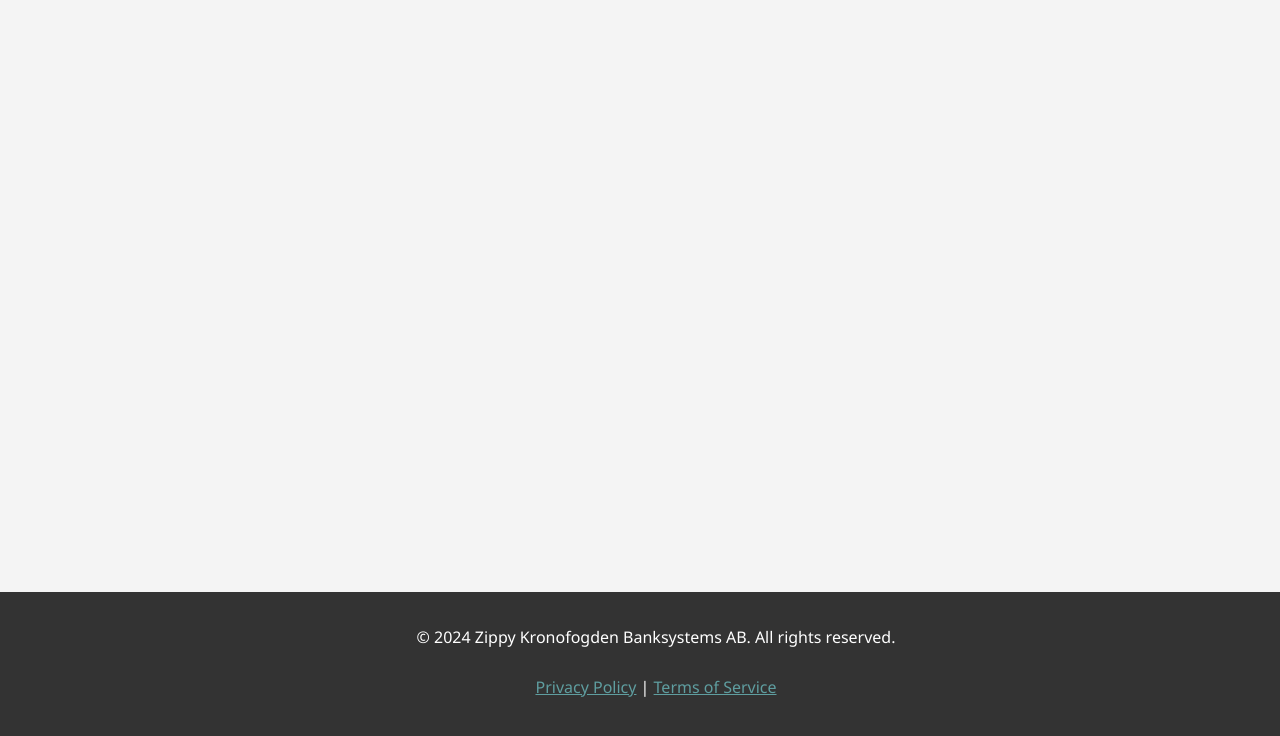
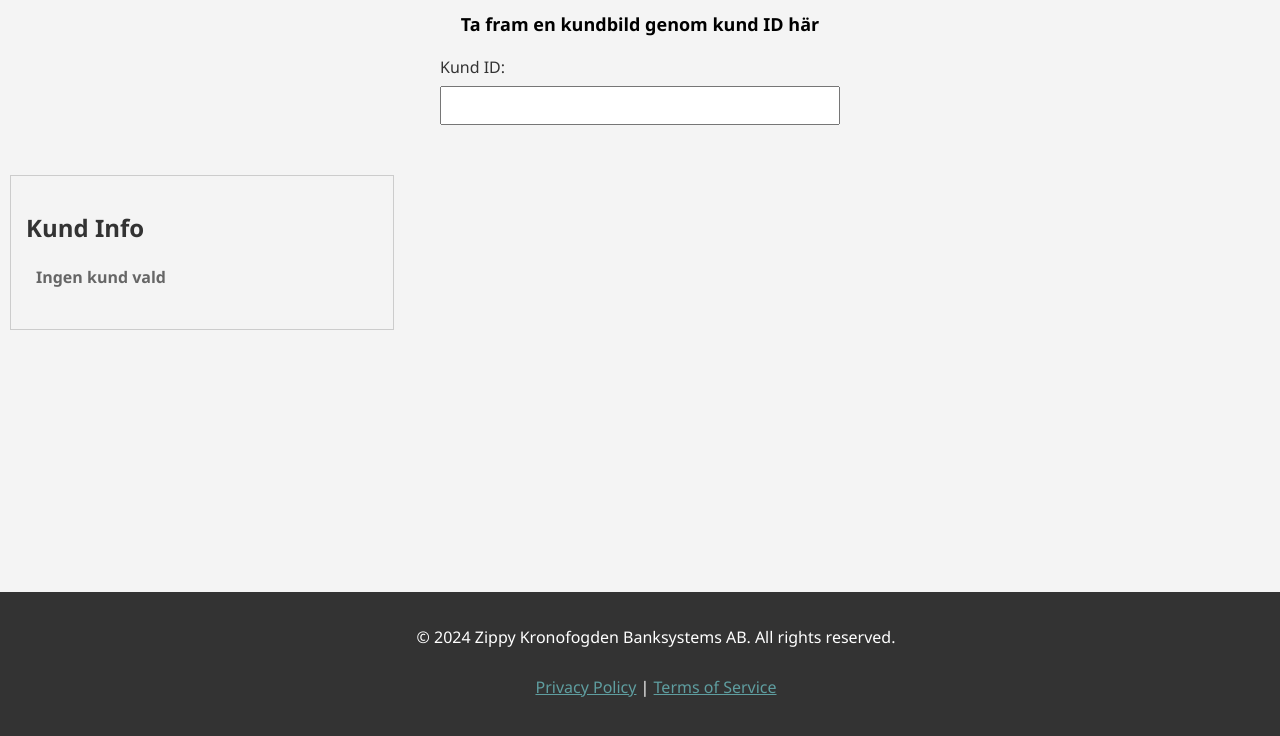
Before and after one commit to Zippy6666/episkt_bank_system, a Flask app: page /kundbild in a window 1280 px wide. Shown: the part 60-796 px from the top of the page. Run offline with Flask 3, Linux system fonts and the light colour scheme; the visitor is signed in with stand-in values (Sample User, id 1); parts of the project's set-up code (start-up, migrations or seed data) failed here and were passed over.

Commit message:
kundbild funktionalitet

```diff
--- a/app.py
+++ b/app.py
@@ -121,10 +121,18 @@ def index() -> str:
 
 
 # kundbild
-@app.route("/kundbild")
+@app.route("/kundbild", methods=["GET", "POST"])
 @login_required
 def kundbild() -> str:
-    return render_template("kundbild.html")
+    data = dict(
+        kundid="",
+        kundinfo="Ingen kund vald",
+    )
+
+    if request.method == "POST":
+        data["kundid"] = request.form["kundid"]
+
+    return render_template("kundbild.html", **data)
 
 
 # =====================================================================
--- a/templates/kundbild.html
+++ b/templates/kundbild.html
@@ -7,10 +7,20 @@
 
 
     <body>
-
-        <!--main stuff-->
         <header class="mainheader"> DABANK KUNDBILD </header>
 
+        <h1>Ta fram en kundbild genom kund ID här</h1>
+
+        <form action="/kundbild" method="post">
+            <label for="kundid">Kund ID:</label>
+            <input type="text" id="kundid" name="kundid" value="{{kundid}}">
+        </form>
+
+
+        <section class="stat-block">
+            <h2>Kund Info</h2>
+            <p>{{kundinfo}}</p>
+        </section>
     </body>
 
 
```
Also changed, not shown: todo.md (+1 -1 lines).
